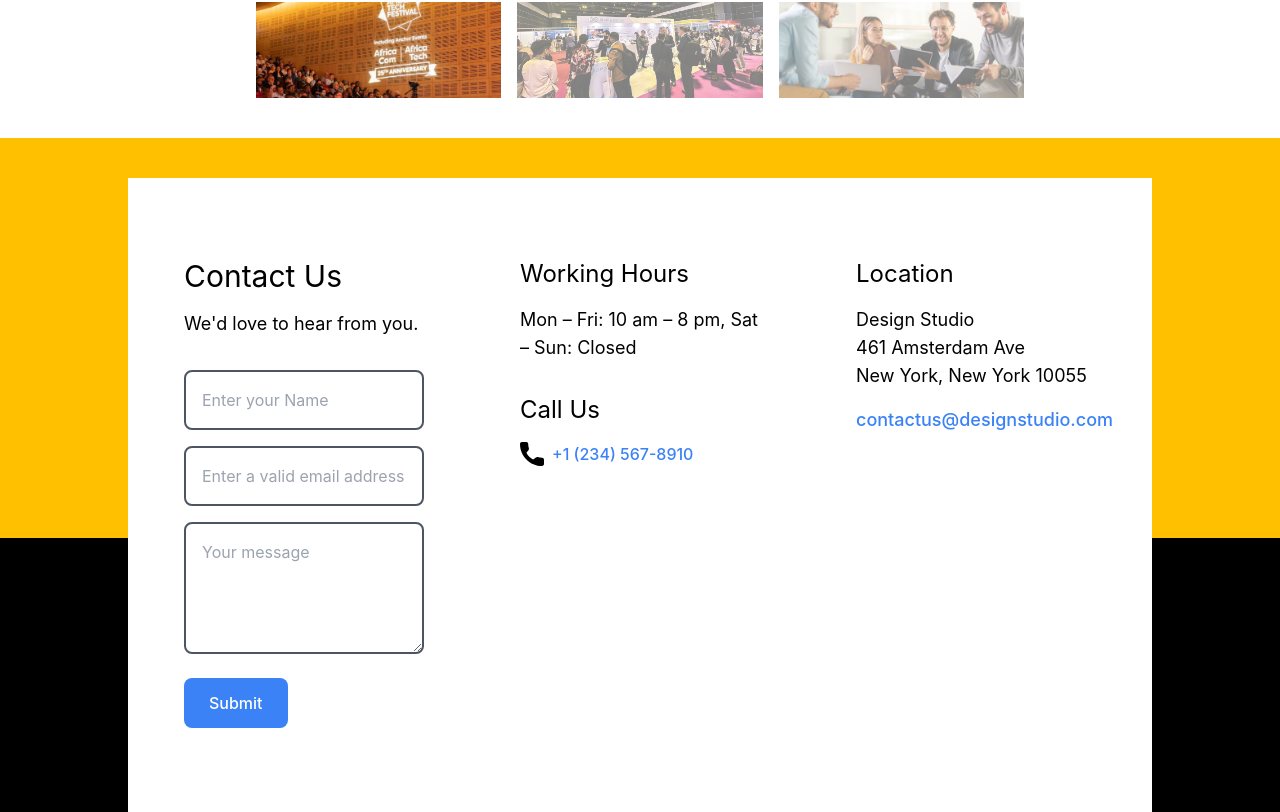
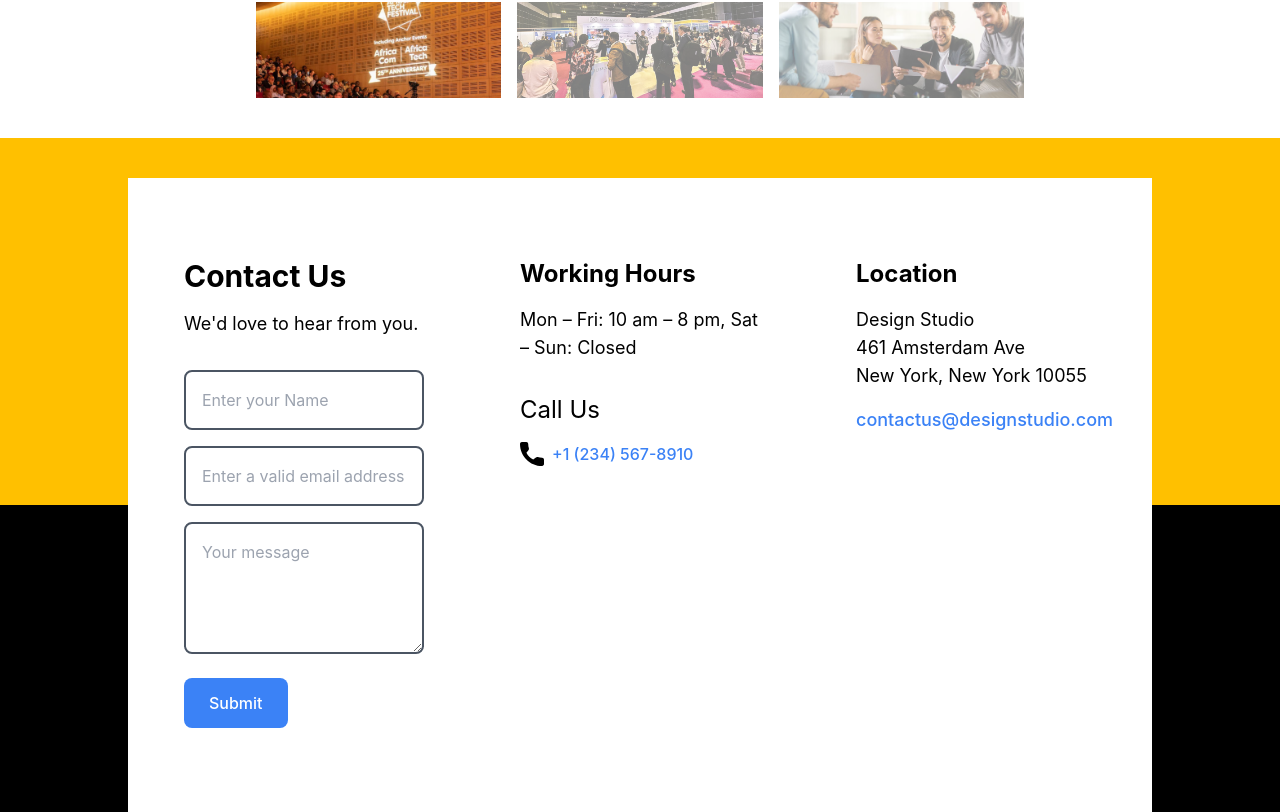
Before and after one commit to kazim110/dorna-front-app, a React (Vite) app: page / in a window 1280 px wide. Shown: the part 6308-7120 px from the top of the page. Built offline with nearby package versions, Linux system fonts and the light colour scheme.

Commit message:
fix moblie version of contact section

```diff
--- a/src/components/ContactSection.jsx
+++ b/src/components/ContactSection.jsx
@@ -3,11 +3,13 @@ import React ,{useState} from "react";
 const ContactSection = () => {
 
   return (
-        <section className="h-[130vh] relative flex flex-col items-center bg-black text-white" id="carousel_a12b">
-        <div className="absolute w-full h-[50vh] bg-customYellow"></div>
-        <div className="absolute top-10 max-w-screen-lg py-12 mx-auto bg-white grid grid-cols-1 md:grid-cols-3 gap-8 px-6">
+      <section id="carousel_a12b">
+        <div className="relative flex flex-col items-center bg-black">
+          <div className="absolute w-full h-[50%] bg-customYellow"></div>
+          <div className="z-10 my-10 max-w-screen-lg py-12 mx-10 bg-white grid grid-cols-1 md:grid-cols-3 gap-8 px-6">
+
             <div className="p-8  text-black">
-            <h3 className="text-3xl mb-4">Contact Us</h3>
+              <h3 className="text-3xl mb-4 font-bold">Contact Us</h3>
               <p className="text-lg mb-8">We'd love to hear from you.</p>
               <form action="https://forms.nicepagesrv.com/Form/Process" className="space-y-6">
                 <input type="hidden" id="siteId" name="siteId" value="2901472" />
@@ -64,7 +66,7 @@ const ContactSection = () => {
 
             {/* Working Hours and Call Us */}
             <div className="p-8 text-black">
-            <h4 className="text-2xl mb-4">Working Hours</h4>
+              <h4 className="text-2xl mb-4 font-bold">Working Hours</h4>
               <p className="text-lg mb-8">Mon – Fri: 10 am – 8 pm, Sat – Sun: Closed</p>
               <h4 className="text-2xl mb-4">Call Us</h4>
               <a href="tel:+12345678910" className="flex items-center text-blue-500 hover:text-blue-700">
@@ -83,7 +85,7 @@ const ContactSection = () => {
 
             {/* Location */}
             <div className="p-8 text-black">
-            <h4 className="text-2xl mb-4">Location</h4>
+              <h4 className="text-2xl mb-4 font-bold">Location</h4>
               <p className="text-lg mb-4">
                 Design Studio<br />
                 461 Amsterdam Ave<br />
@@ -99,6 +101,7 @@ const ContactSection = () => {
               </p>
             </div>
           </div>
+        </div>
     </section>
   )
 }
```
Lines whose indentation alone changed are shown as unchanged.
